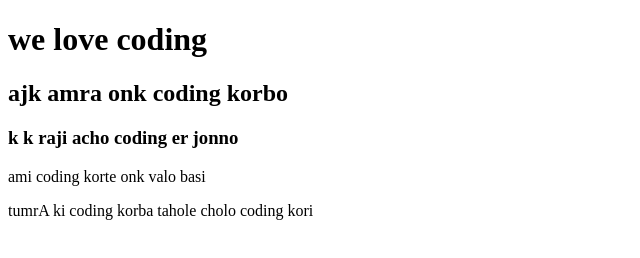
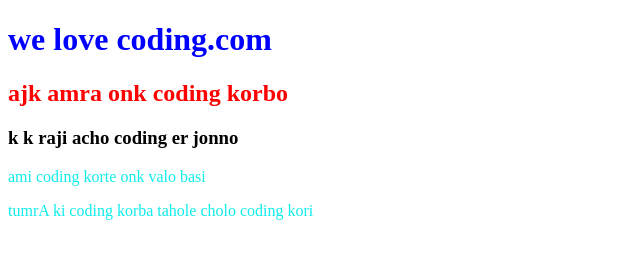
Before and after one commit to Ratulislamsatu/My-second-repo, a plain HTML site: page index.html in a window 1280 px wide. Shown: the whole page, without its empty margins (0-640 px from the left). Drawn offline with Linux system fonts and the light colour scheme.

Commit message:
changes css commit

```diff
--- a/index.html
+++ b/index.html
@@ -5,9 +5,10 @@
     <meta http-equiv="X-UA-Compatible" content="IE=edge">
     <meta name="viewport" content="width=device-width, initial-scale=1.0">
     <title>My second github repo</title>
+    <link rel="stylesheet" href="style.css">
 </head>
 <body>
-    <h1>we love coding</h1>
+    <h1>we love coding.com</h1>
     <h2>ajk amra onk coding korbo </h2>
     <h3>k k raji acho coding er jonno </h3>
     <p>ami coding korte onk valo basi</p>
--- a/style.css
+++ b/style.css
@@ -1,14 +1,10 @@
 h1{
     color: blue;
-    background-color: chocolate;
     font-size: 2em;
 }
 h2{
     color: red;
 }
-h3{
-    background-color: burlywood;
+p{
+    color: rgb(15, 236, 236);
 }
-p{
-    background-color: cyan;
-}
```
